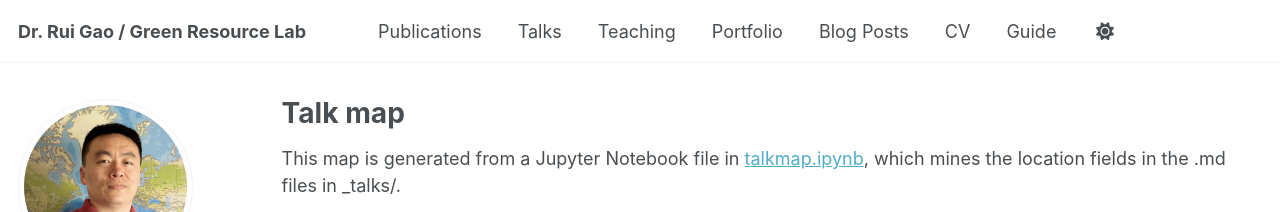
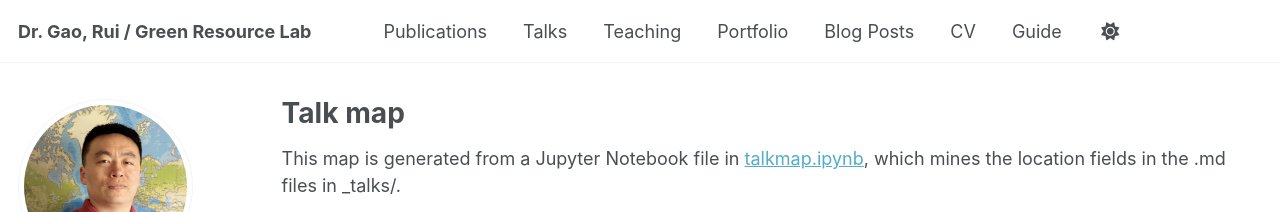
Before and after one commit to RuiGao9/RuiGao9.github.io, a Jekyll site: the page built from _pages/talkmap.html, in a window 1280 px wide. Shown: the top 212 px of the page. Built offline with Jekyll 4.4.1, drawn with Linux system fonts in a browser that asks for light colours; nearby versions of some CDN libraries; some web fonts are replaced.

```diff
--- a/_config.yml
+++ b/_config.yml
@@ -9,7 +9,7 @@
 # Basic Site Settings
 locale                   : "en-US"
 site_theme               : "default"
-title                    : "Dr. Rui Gao / Green Resource Lab"
+title                    : "Dr. Gao, Rui / Green Resource Lab"
 title_separator          : "-"
 name                     : &name "Rui Gao"
 description              : &description "personal description"
```
